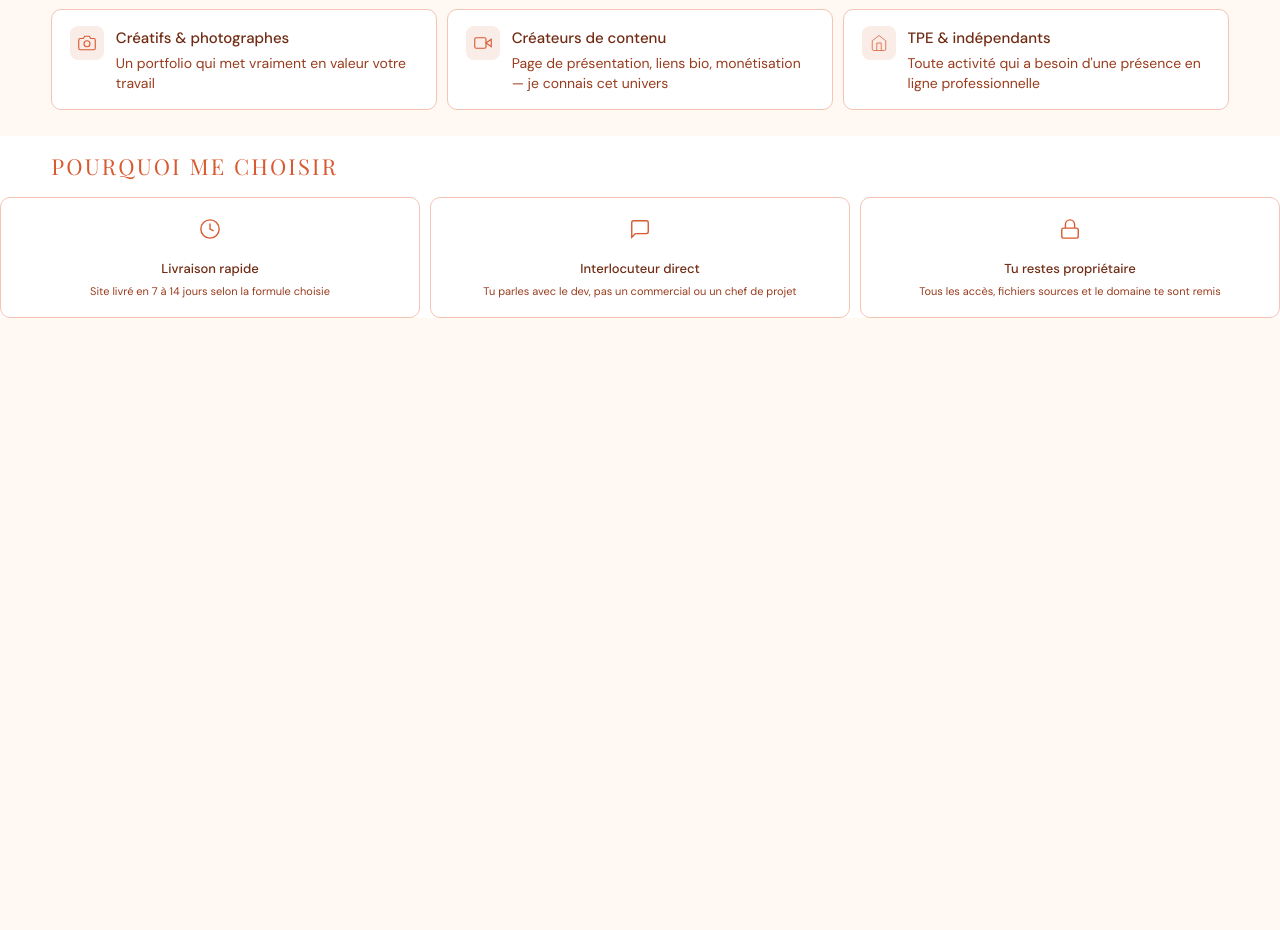
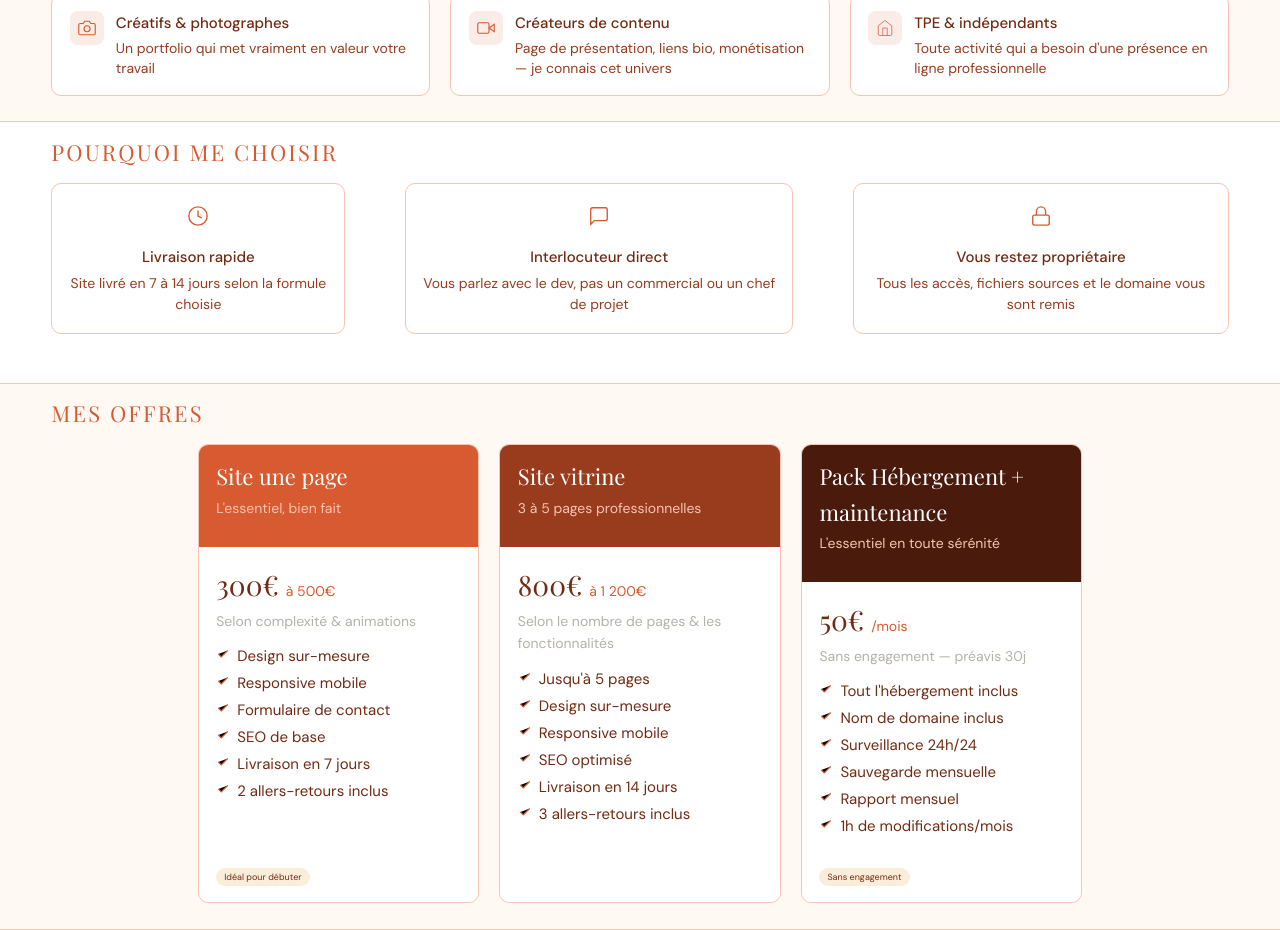
Before and after one commit to AntoineA4/My-Freelancer-Website, a React (Vite) app: page / in a window 1280 px wide. Shown: the part 860-1790 px from the top of the page. Before the commit the page ends 1178 px from the top, so only its background shows below. Built offline with nearby package versions, Linux system fonts and the light colour scheme; a web font is replaced by a local one.

Commit message:
feat: offres section

```diff
--- /dev/null
+++ b/src/components/Home-Page/Offres.jsx
@@ -0,0 +1,72 @@
+import '../../styles/components/Home_page/Offres-section.scss'
+
+function Offres() {
+    return (
+        <section className='Offres-section'>
+            <div className="offre-title">
+                <h2>Mes Offres</h2>
+            </div>
+            <div className="offre-card-container">
+                <div className="Offre-card">
+                    <div className="card-top-part corrail-card">
+                        <h3>Site une page</h3>
+                        <p className="title-sub">L'essentiel, bien fait</p>
+                    </div>
+                    <div className="card-bot-part">
+                        <div className="offre-price">300€ <span>à 500€</span></div>
+                        <p className="offre-price-sub">Selon complexité & animations</p>
+                        <ul className="offre-items">
+                            <li><svg viewBox="0 0 24 24" strokeWidth="2"><polyline points="20 6 9 17 4 12"/></svg>Design sur-mesure</li>
+                            <li><svg viewBox="0 0 24 24" strokeWidth="2"><polyline points="20 6 9 17 4 12"/></svg>Responsive mobile</li>
+                            <li><svg viewBox="0 0 24 24" strokeWidth="2"><polyline points="20 6 9 17 4 12"/></svg>Formulaire de contact</li>
+                            <li><svg viewBox="0 0 24 24" strokeWidth="2"><polyline points="20 6 9 17 4 12"/></svg>SEO de base</li>
+                            <li><svg viewBox="0 0 24 24" strokeWidth="2"><polyline points="20 6 9 17 4 12"/></svg>Livraison en 7 jours</li>
+                            <li><svg viewBox="0 0 24 24" strokeWidth="2"><polyline points="20 6 9 17 4 12"/></svg>2 allers-retours inclus</li>
+                        </ul>
+                        <div className="offre-badge">Idéal pour débuter</div>
+                    </div>
+                </div>
+                <div className="Offre-card">
+                    <div className="card-top-part corrail-fonce-card">
+                        <h3>Site vitrine</h3>
+                        <p className="title-sub">3 à 5 pages professionnelles</p>
+                    </div>
+                    <div className="card-bot-part">
+                        <div className="offre-price">800€ <span>à 1 200€</span></div>
+                        <p className="offre-price-sub">Selon le nombre de pages & les fonctionnalités</p>
+                        <ul className="offre-items">
+                            <li><svg viewBox="0 0 24 24" strokeWidth="2"><polyline points="20 6 9 17 4 12"/></svg>Jusqu'à 5 pages</li>
+                            <li><svg viewBox="0 0 24 24" strokeWidth="2"><polyline points="20 6 9 17 4 12"/></svg>Design sur-mesure</li>
+                            <li><svg viewBox="0 0 24 24" strokeWidth="2"><polyline points="20 6 9 17 4 12"/></svg>Responsive mobile</li>
+                            <li><svg viewBox="0 0 24 24" strokeWidth="2"><polyline points="20 6 9 17 4 12"/></svg>SEO optimisé</li>
+                            <li><svg viewBox="0 0 24 24" strokeWidth="2"><polyline points="20 6 9 17 4 12"/></svg>Livraison en 14 jours</li>
+                            <li><svg viewBox="0 0 24 24" strokeWidth="2"><polyline points="20 6 9 17 4 12"/></svg>3 allers-retours inclus</li>
+                        </ul>
+                    </div>
+                </div>
+                <div className="Offre-card">
+                    <div className="card-top-part dark-card">
+                        <h3>Pack Hébergement + maintenance</h3>
+                        <p className="title-sub">L'essentiel en toute sérénité</p>
+                    </div>
+                    <div className="card-bot-part">
+                        <div className="offre-price">50€ <span>/mois</span></div>
+                        <p className="offre-price-sub">Sans engagement — préavis 30j</p>
+                        <ul className="offre-items">
+                            <li><svg viewBox="0 0 24 24" strokeWidth="2"><polyline points="20 6 9 17 4 12"/></svg>Tout l'hébergement inclus</li>
+                            <li><svg viewBox="0 0 24 24" strokeWidth="2"><polyline points="20 6 9 17 4 12"/></svg>Nom de domaine inclus</li>
+                            <li><svg viewBox="0 0 24 24" strokeWidth="2"><polyline points="20 6 9 17 4 12"/></svg>Surveillance 24h/24</li>
+                            <li><svg viewBox="0 0 24 24" strokeWidth="2"><polyline points="20 6 9 17 4 12"/></svg>Sauvegarde mensuelle</li>
+                            <li><svg viewBox="0 0 24 24" strokeWidth="2"><polyline points="20 6 9 17 4 12"/></svg>Rapport mensuel</li>
+                            <li><svg viewBox="0 0 24 24" strokeWidth="2"><polyline points="20 6 9 17 4 12"/></svg>1h de modifications/mois</li>
+                        </ul>
+                        <div className="offre-badge">Sans engagement</div>
+                    </div>
+                </div>
+
+            </div>
+        </section>
+    );
+}
+
+export default Offres;
--- a/src/components/Home-Page/WhyMe.jsx
+++ b/src/components/Home-Page/WhyMe.jsx
@@ -20,14 +20,14 @@ function WhyMe() {
                     <svg width="22" height="22" viewBox="0 0 24 24" stroke="#D85A30" fill="none" strokeWidth="1.5"><path d="M21 15a2 2 0 0 1-2 2H7l-4 4V5a2 2 0 0 1 2-2h14a2 2 0 0 1 2 2z"/></svg>
                     </div>
                     <div className="whyMe-title">Interlocuteur direct</div>
-                    <div className="whyMe-desc">Tu parles avec le dev, pas un commercial ou un chef de projet</div>
+                    <div className="whyMe-desc">Vous parlez avec le dev, pas un commercial ou un chef de projet</div>
                 </div>
                 <div className="whyMe-card">
                     <div className="whyMe-icon">
                     <svg width="22" height="22" viewBox="0 0 24 24" stroke="#D85A30" fill="none" strokeWidth="1.5"><rect x="3" y="11" width="18" height="11" rx="2" ry="2"/><path d="M7 11V7a5 5 0 0 1 10 0v4"/></svg>
                     </div>
-                    <div className="whyMe-title">Tu restes propriétaire</div>
-                    <div className="whyMe-desc">Tous les accès, fichiers sources et le domaine te sont remis</div>
+                    <div className="whyMe-title">Vous restez propriétaire</div>
+                    <div className="whyMe-desc">Tous les accès, fichiers sources et le domaine vous sont remis</div>
                 </div>
             </div>
         </section>
--- a/src/pages/Home.jsx
+++ b/src/pages/Home.jsx
@@ -3,6 +3,7 @@ import DispoBand from "../components/Dispo-band";
 import Reassurance from "../components/Home-Page/Reassurance";
 import ForWho from "../components/Home-Page/ForWhoSection";
 import WhyMe from "../components/Home-Page/WhyMe";
+import Offres from "../components/Home-Page/Offres";
 
 function Home() {
   return (
@@ -12,6 +13,7 @@ function Home() {
       <Reassurance />
       <ForWho />
       <WhyMe />
+      <Offres />
     </>
   );
 }
--- a/src/styles/_base.scss
+++ b/src/styles/_base.scss
@@ -27,3 +27,8 @@ a {
   color: $color-corail;
   text-decoration: none;
 }
+
+section {
+  border-bottom: 0.5px solid $color-border;
+
+}
--- a/src/styles/_variables.scss
+++ b/src/styles/_variables.scss
@@ -58,7 +58,7 @@ $font-medium:  500;
 
 @mixin section-title {
   h2 {
-    margin: 1% 4%;
+    margin: 0% 4% 1% 4%;
     padding-top: 1%;
   }
 }
--- a/src/styles/components/Home_page/ForWho.scss
+++ b/src/styles/components/Home_page/ForWho.scss
@@ -9,7 +9,7 @@ section {
   display: flex;
   flex-wrap: wrap;
   align-items: stretch;
-  gap: 10px;
+  gap: 20px;
   margin: 1% 4% 2% 4%;
 }
 .pq-card {
--- /dev/null
+++ b/src/styles/components/Home_page/Offres-section.scss
@@ -0,0 +1,115 @@
+.Offres-section {
+    background-color: $color-bg-creme;
+    padding-bottom: 2%;
+
+    .offre-title {
+        @include section-title;
+    }
+
+    .offre-card-container {
+        @include flex-center;
+        align-items: stretch;
+        gap:20px;
+
+        .Offre-card{
+            display: flex;
+            flex-direction: column;
+            width: 22%;
+            border: 0.5px solid $color-border;
+            border-radius: 10px;
+            overflow: hidden;
+            transition: transform .25s, box-shadow .25s;
+
+            .card-top-part {
+                padding: .875rem 1.1rem;
+            }
+
+            .card-bot-part {
+                background-color: $color-bg-white;
+                padding: 1rem 1.1rem;
+                display: flex;
+                flex-direction: column;
+                flex: 1;
+                min-height: 320px;
+            }
+        }
+        .Offre-card:hover {
+            transform: translateY(-4px);
+            box-shadow: 0 8px 24px rgba(152, 60, 29, .12); }
+    }
+}
+
+h3 {
+    color: $color-bg-white;
+    font-size: $font-size-xl;
+    font-weight: 500;
+    margin-bottom: 2px;
+}
+.title-sub {
+    color: $color-border;
+    font-size: $font-size-sm;
+     margin-bottom: .875rem;
+}
+.corrail-card {
+    background-color: $color-corail;
+}
+.corrail-fonce-card {
+    background-color: $color-corail-fonce;
+}
+.dark-card {
+    background-color: $color-bordeaux-dark;
+}
+.offre-price {
+    font-family: $font-serif;
+    font-size: $font-size-2xl;
+    color: $color-bordeaux;
+    margin-bottom: 2px;
+
+    span {
+        font-family: $font-sans;
+        font-size: $font-size-sm;
+        color: $color-corail;
+        font-weight: 400;
+
+    }
+}
+
+.offre-price-sub {
+    font-size: $font-size-sm;
+    color: $color-text-muted;
+    margin-bottom: .875rem; }
+
+
+.offre-items {
+    list-style: none;
+    display: flex;
+    flex-direction: column;
+    gap: 6px;
+}
+.offre-items li {
+  font-size: $font-size-md;
+  color: $color-bordeaux;
+  display: flex;
+  align-items: flex-start;
+  gap: 7px;
+  line-height: 1.4;
+}
+
+.offre-items li svg {
+    width: 14px;
+    height: 14px;
+    stroke: $color-corail;
+    flex-shrink: 0;
+    margin-top: 1px;
+}
+
+.offre-badge {
+  font-size: 9px;
+  padding: 2px 8px;
+  background: $color-btn-hv-creme;
+  color: $color-bordeaux;
+  border-radius: 20px;
+  margin-top: auto;
+  display: inline-block;
+  align-self: flex-start;
+}
--- a/src/styles/components/Home_page/WhyMe.scss
+++ b/src/styles/components/Home_page/WhyMe.scss
@@ -6,9 +6,9 @@
     }
 
     .whyMe-flex {
-        display: grid;
-        grid-template-columns: repeat(3, minmax(0, 1fr));
-        gap: 10px;
+        @include flex-center;
+        margin: 1% 4% 2% 4%;
+        gap: 60px;
     }
     .whyMe-card {
         background: $color-bg-white;
@@ -16,19 +16,20 @@
         border-radius: 10px;
         padding: 1.1rem 1rem;
         text-align: center;
+        margin-bottom: 2%;
         .whyMe-icon {
             font-size: 22px;
             color: $color-corail;
             margin-bottom: 8px;
         }
         .whyMe-title {
-            font-size: 13px;
+            font-size: $font-size-md;
             font-weight: 500;
             color: $color-bordeaux;
             margin-bottom: 4px;
         }
         .whyMe-desc {
-            font-size: 11px;
+            font-size: $font-size-sm;
             color: $color-text-secondary;
             line-height: 1.5;
         }
```
Also changed, not shown: src/styles/components/Hero.scss (+6 -2 lines).
